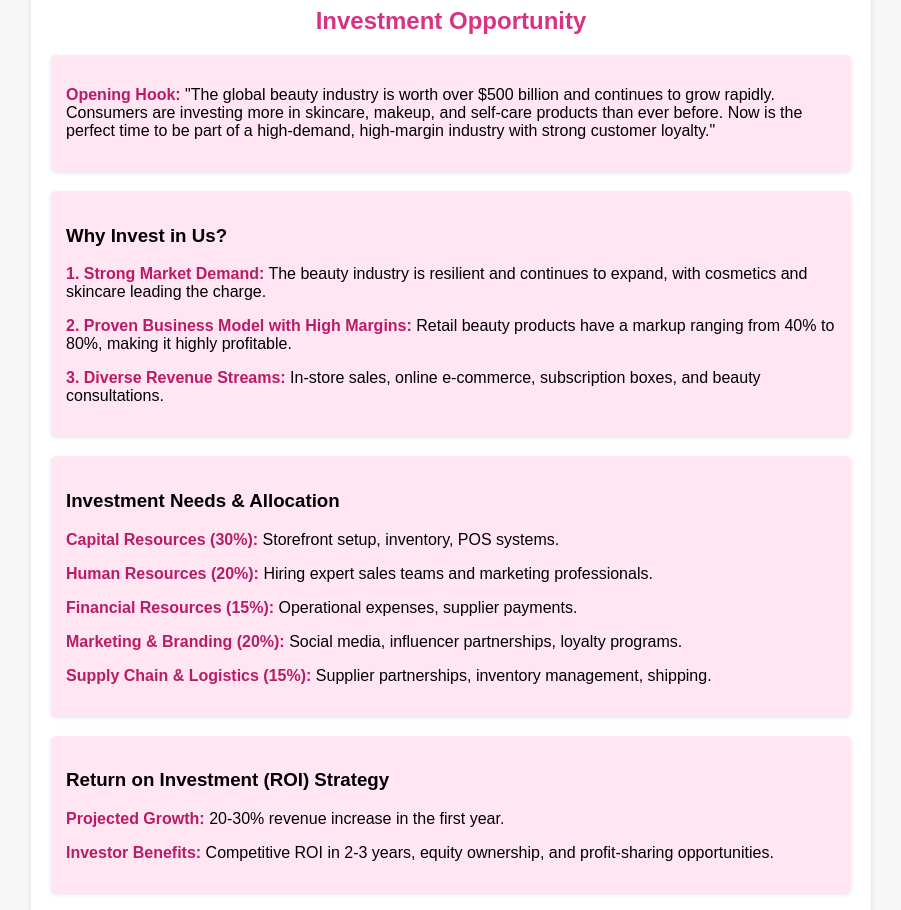
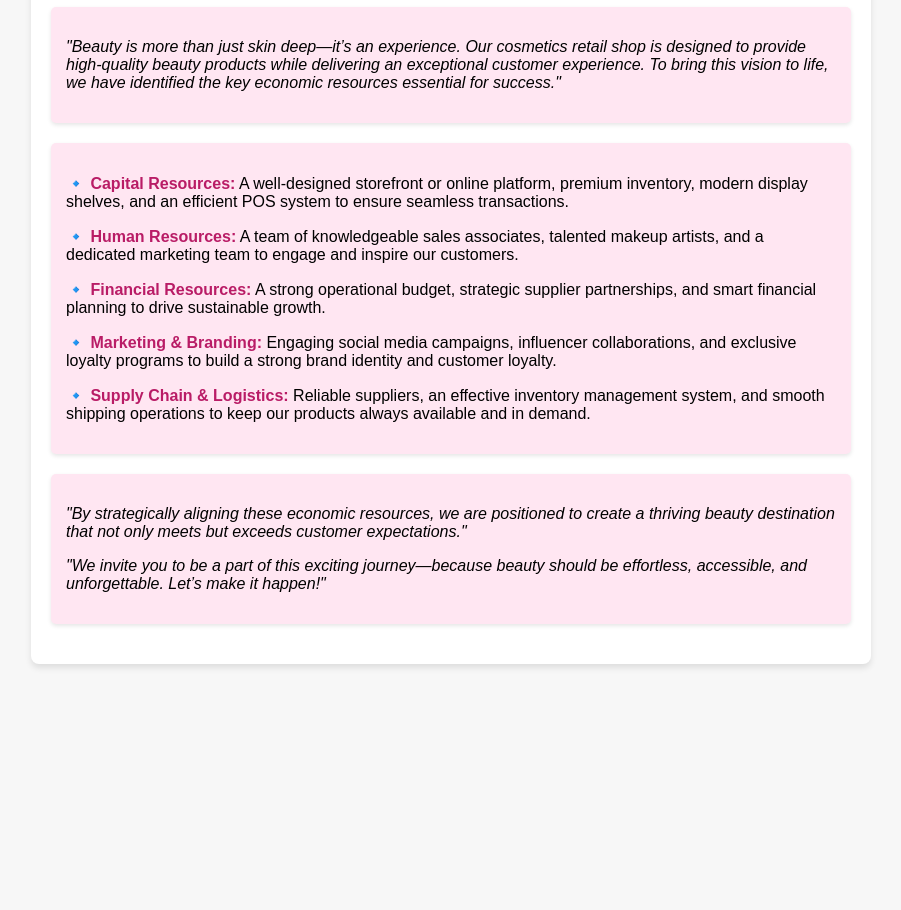
Before and after one commit to STEVE-Cloud-bit/html-starter, a plain HTML site: page index.html in a window 1280 px wide. Shown: the part 133-1043 px from the top of the page, without its empty margins (189-1090 px from the left). After the commit the page ends 837 px from the top, so only its background shows below. Drawn offline with Linux system fonts and the light colour scheme.

Commit message:
Update index.html

```diff
--- a/index.html
+++ b/index.html
@@ -38,41 +38,24 @@
 </head>
 <body>
     <div class="container">
-        <h1>Cosmetics Retail Shop Pitch</h1>
-        <h2>Investment Opportunity</h2>
+        <h1>The Future of Beauty Retail</h1>
 
         <div class="section">
-            <p><span class="highlight">Opening Hook:</span> "The global beauty industry is worth over $500 billion and continues to grow rapidly. Consumers are investing more in skincare, makeup, and self-care products than ever before. Now is the perfect time to be part of a high-demand, high-margin industry with strong customer loyalty."</p>
+            <p><em>"Beauty is more than just skin deep—it’s an experience. Our cosmetics retail shop is designed to provide high-quality beauty products while delivering an exceptional customer experience. To bring this vision to life, we have identified the key economic resources essential for success."</em></p>
         </div>
 
         <div class="section">
-            <h3>Why Invest in Us?</h3>
-            <p><span class="highlight">1. Strong Market Demand:</span> The beauty industry is resilient and continues to expand, with cosmetics and skincare leading the charge.</p>
-            <p><span class="highlight">2. Proven Business Model with High Margins:</span> Retail beauty products have a markup ranging from 40% to 80%, making it highly profitable.</p>
-            <p><span class="highlight">3. Diverse Revenue Streams:</span> In-store sales, online e-commerce, subscription boxes, and beauty consultations.</p>
+            <p><span class="highlight">🔹 Capital Resources:</span> A well-designed storefront or online platform, premium inventory, modern display shelves, and an efficient POS system to ensure seamless transactions.</p>
+            <p><span class="highlight">🔹 Human Resources:</span> A team of knowledgeable sales associates, talented makeup artists, and a dedicated marketing team to engage and inspire our customers.</p>
+            <p><span class="highlight">🔹 Financial Resources:</span> A strong operational budget, strategic supplier partnerships, and smart financial planning to drive sustainable growth.</p>
+            <p><span class="highlight">🔹 Marketing & Branding:</span> Engaging social media campaigns, influencer collaborations, and exclusive loyalty programs to build a strong brand identity and customer loyalty.</p>
+            <p><span class="highlight">🔹 Supply Chain & Logistics:</span> Reliable suppliers, an effective inventory management system, and smooth shipping operations to keep our products always available and in demand.</p>
         </div>
 
         <div class="section">
-            <h3>Investment Needs & Allocation</h3>
-            <p><span class="highlight">Capital Resources (30%):</span> Storefront setup, inventory, POS systems.</p>
-            <p><span class="highlight">Human Resources (20%):</span> Hiring expert sales teams and marketing professionals.</p>
-            <p><span class="highlight">Financial Resources (15%):</span> Operational expenses, supplier payments.</p>
-            <p><span class="highlight">Marketing & Branding (20%):</span> Social media, influencer partnerships, loyalty programs.</p>
-            <p><span class="highlight">Supply Chain & Logistics (15%):</span> Supplier partnerships, inventory management, shipping.</p>
+            <p><em>"By strategically aligning these economic resources, we are positioned to create a thriving beauty destination that not only meets but exceeds customer expectations."</em></p>
+            <p><em>"We invite you to be a part of this exciting journey—because beauty should be effortless, accessible, and unforgettable. Let’s make it happen!"</em></p>
         </div>
-
-        <div class="section">
-            <h3>Return on Investment (ROI) Strategy</h3>
-            <p><span class="highlight">Projected Growth:</span> 20-30% revenue increase in the first year.</p>
-            <p><span class="highlight">Investor Benefits:</span> Competitive ROI in 2-3 years, equity ownership, and profit-sharing opportunities.</p>
-        </div>
-
-        <div class="section">
-            <h3>Closing Statement</h3>
-            <p>"The cosmetics industry is booming, and with the right funding, we can build a profitable and scalable retail business. Your investment will fuel our growth and open doors to multiple locations, e-commerce, and franchising opportunities. Let’s redefine beauty retail together!"</p>
-        </div>
-
-        <h2 style="text-align: center;">Q&A - I’d love to hear your thoughts!</h2>
     </div>
 </body>
 </html>
```
